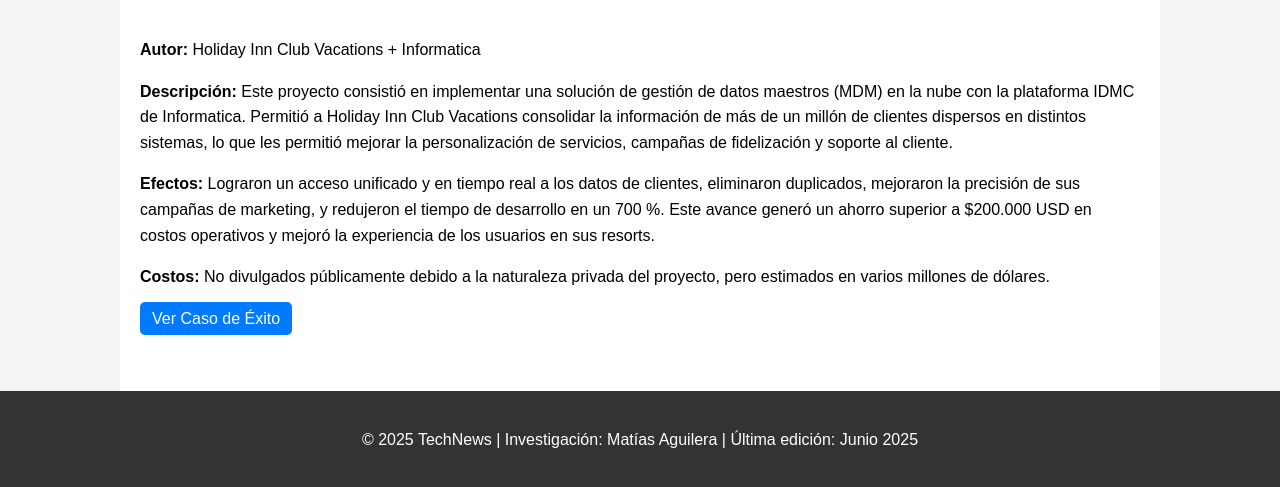
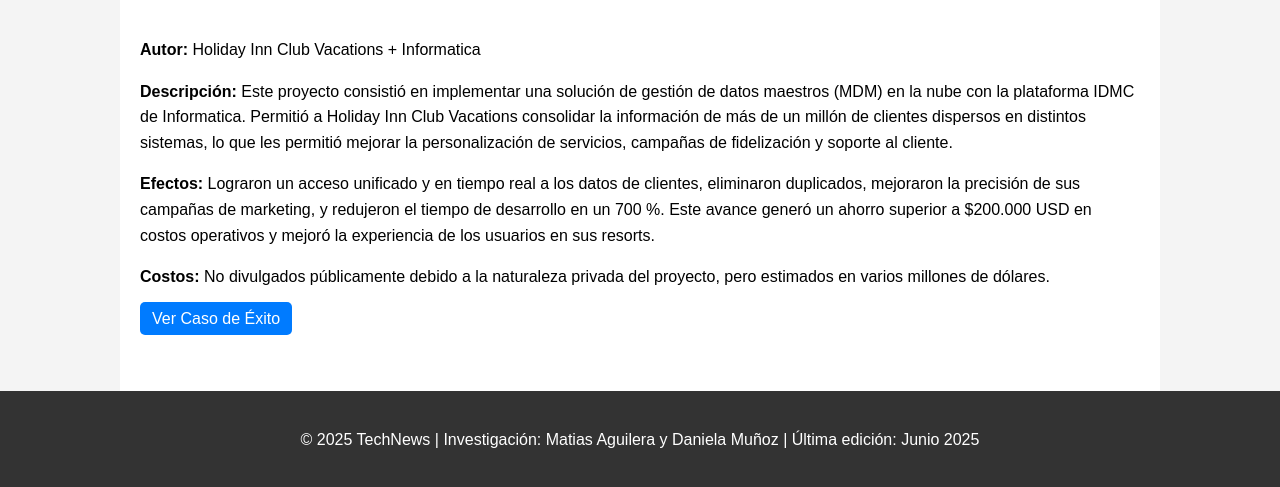
Before and after one commit to ByMatius28/TechNews-2025, a plain HTML site: page index.html in a window 1280 px wide. Shown: the part 4694-5181 px from the top of the page. Drawn offline with Linux system fonts and the light colour scheme.

Commit message:
Update index.html

```diff
--- a/index.html
+++ b/index.html
@@ -73,7 +73,7 @@
   </div>
 
   <footer>
-    <p>&copy; 2025 TechNews | Investigación: Matías Aguilera | Última edición: Junio 2025</p>
+    <p>&copy; 2025 TechNews | Investigación: Matias Aguilera y Daniela Muñoz | Última edición: Junio 2025</p>
   </footer>
 </body>
 </html>
```
